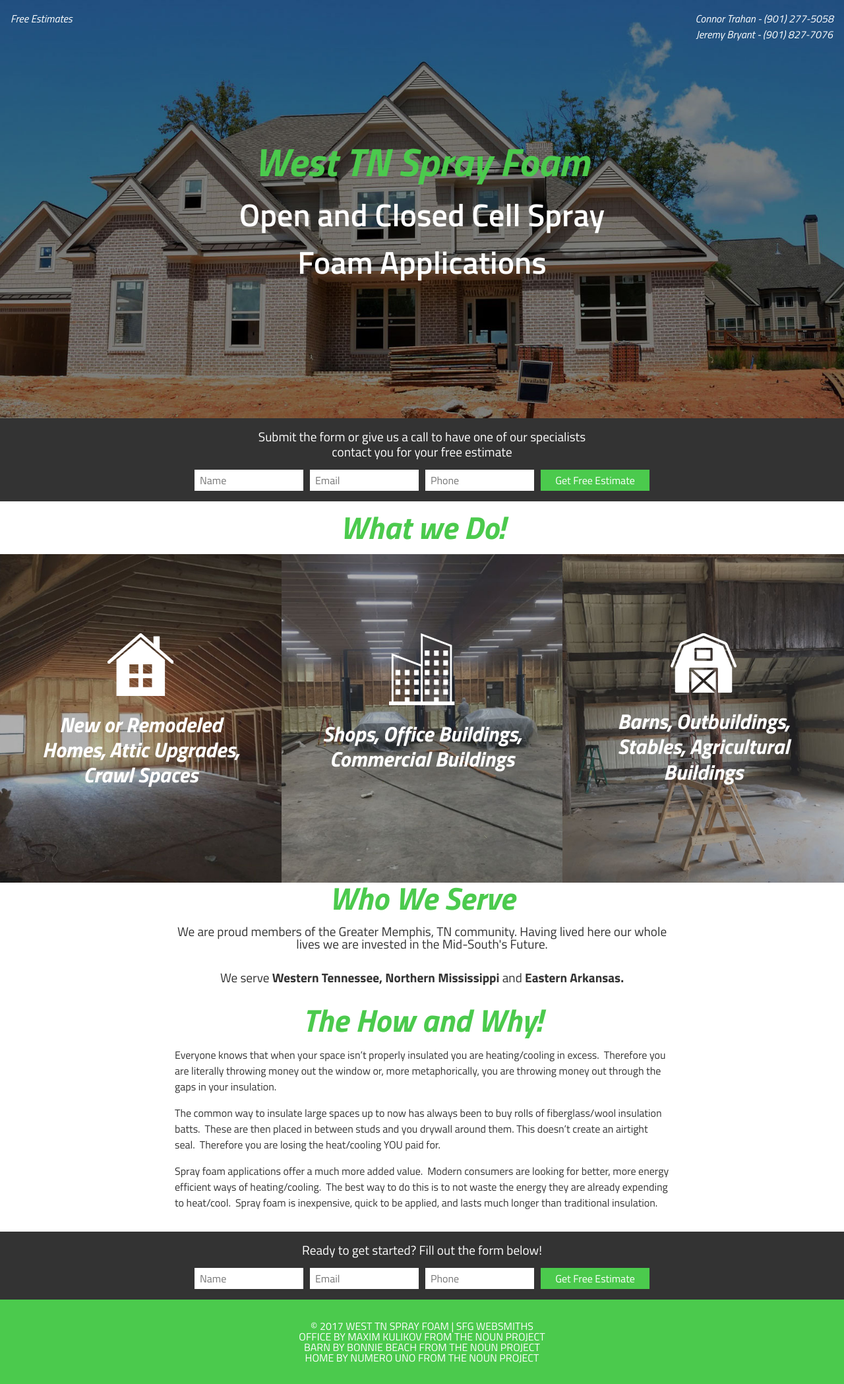
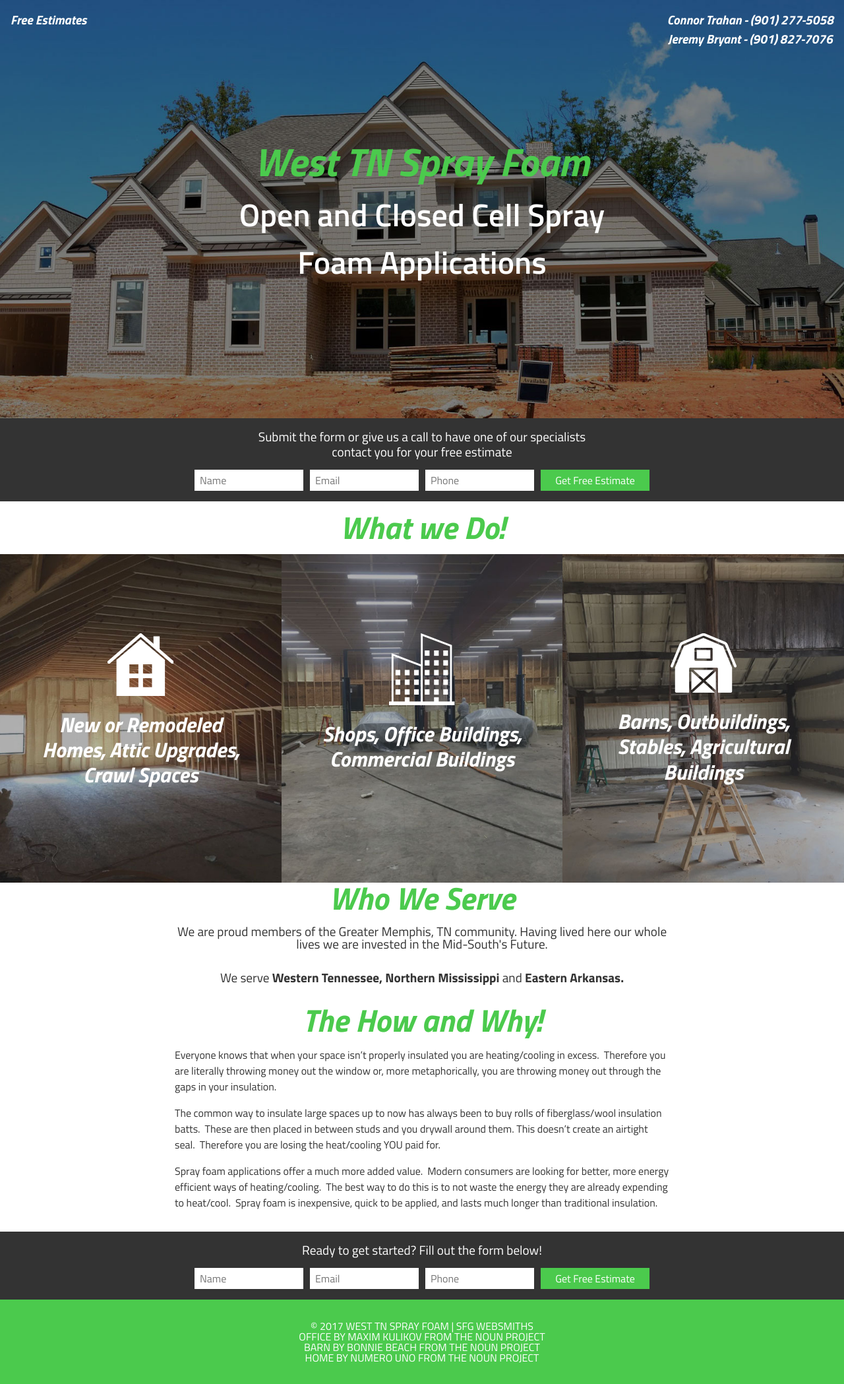
Before and after one commit to Kaytal/westtnsprayfoam, a Jekyll site: the page built from index.html, in a window 1280 px wide. Shown: the whole page at 66% size. Built offline with Jekyll 4.4.1, drawn with Linux system fonts in a browser that asks for light colours; nearby versions of some CDN libraries.

Commit message:
increased font size and style for callout and contact phone numbers

```diff
--- a/assets/_sass/components/_header.scss
+++ b/assets/_sass/components/_header.scss
@@ -25,11 +25,11 @@
     line-height: 1.5;
     font-style: italic;
     text-align: center;
+    font-weight: 600;
   }
   @include break-larger($md-break-point) {
     padding: 12.5rem 0;
     .callout, .contact-us {
-      font-size: 1rem;
       position: absolute;
       top: 1rem;
     }
```
